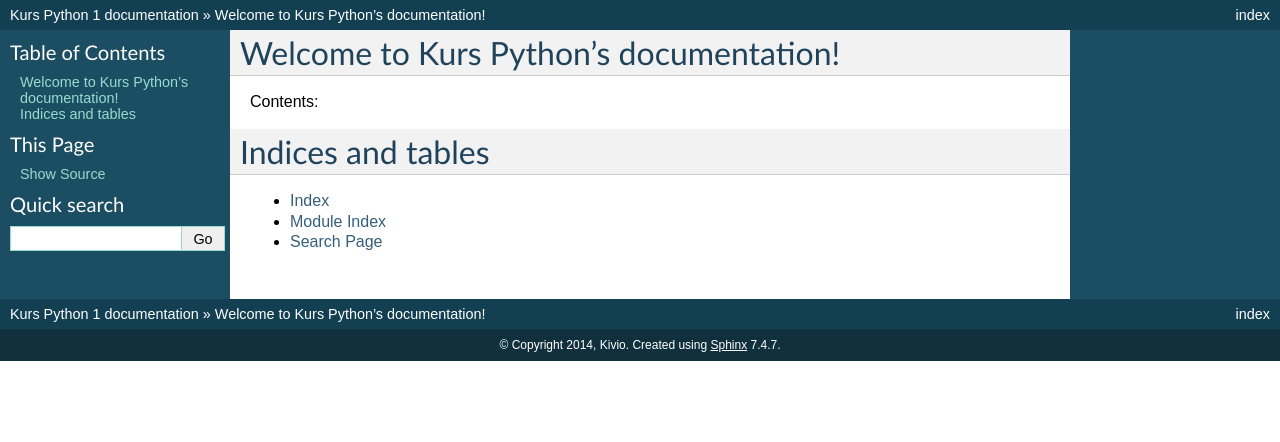
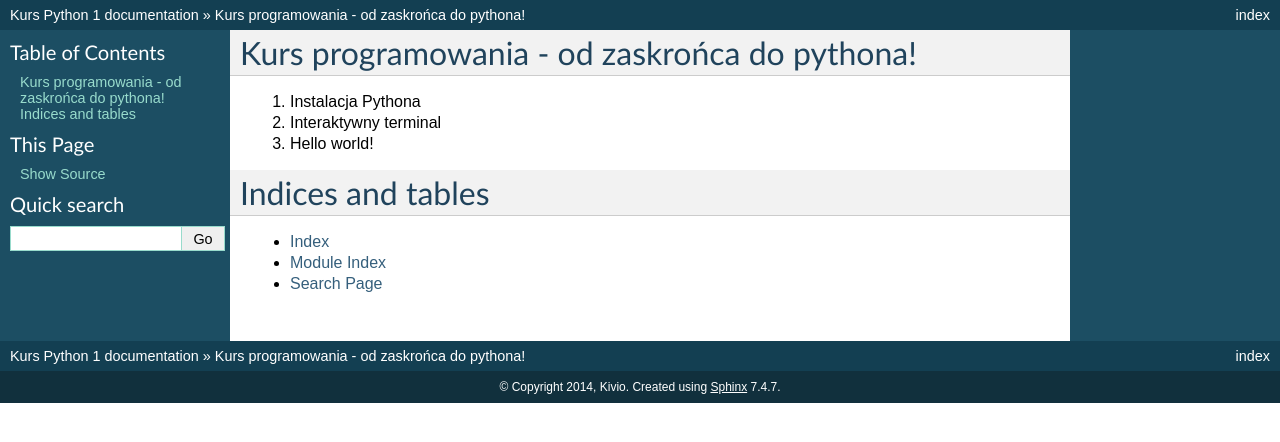
Before and after one commit to bitsbusters/kurspython, a Sphinx documentation site: the page built from docs/source/index.rst, in a window 1280 px wide. Shown: the top 442 px of the page. Built offline with Sphinx 7.4.7, drawn with Linux system fonts in a browser that asks for light colours; formulas are drawn with MathJax 3.

Commit message:
Zmiana strony głównej na język polski

```diff
--- a/docs/source/index.rst
+++ b/docs/source/index.rst
@@ -3,13 +3,12 @@
    You can adapt this file completely to your liking, but it should at least
    contain the root `toctree` directive.
 
-Welcome to Kurs Python's documentation!
-=======================================
+Kurs programowania - od zaskrońca do pythona!
+========================================
 
-Contents:
-
-.. toctree::
-   :maxdepth: 2
+1. Instalacja Pythona
+2. Interaktywny terminal
+3. Hello world!
 
 
 
```
